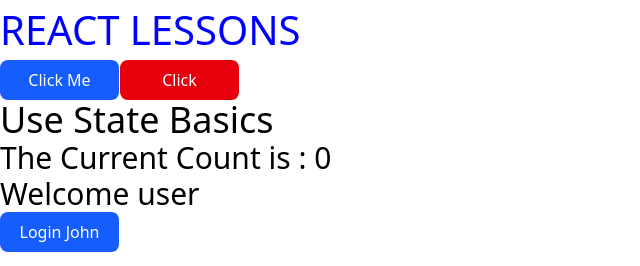
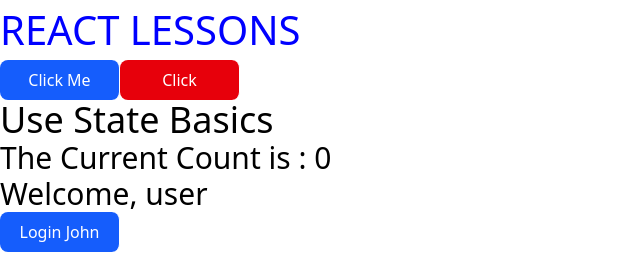
Before and after one commit to calebtolorunleke/iroproject, a React (Vite) app: page / in a window 1280 px wide. Shown: the top 266 px of the page, without its empty margins (0-640 px from the left). Built offline with nearby package versions, Linux system fonts and the light colour scheme.

Commit message:
push to iro

```diff
--- a/src/components/Simplestate.jsx
+++ b/src/components/Simplestate.jsx
@@ -18,7 +18,7 @@ const Simplestate = () => {
     <div>
       <h1 className="text-4xl">Use State Basics </h1>
       <p className="text-3xl">The Current Count is : {count}</p>
-      <p className="text-3xl">Welcome {user}</p>
+      <p className="text-3xl">Welcome, {user}</p>
       <button
         className="bg-blue-600 text-white w-[120px] h-[40px] border-r rounded-lg p-1"
         onClick={() => setUser("John")}
```
